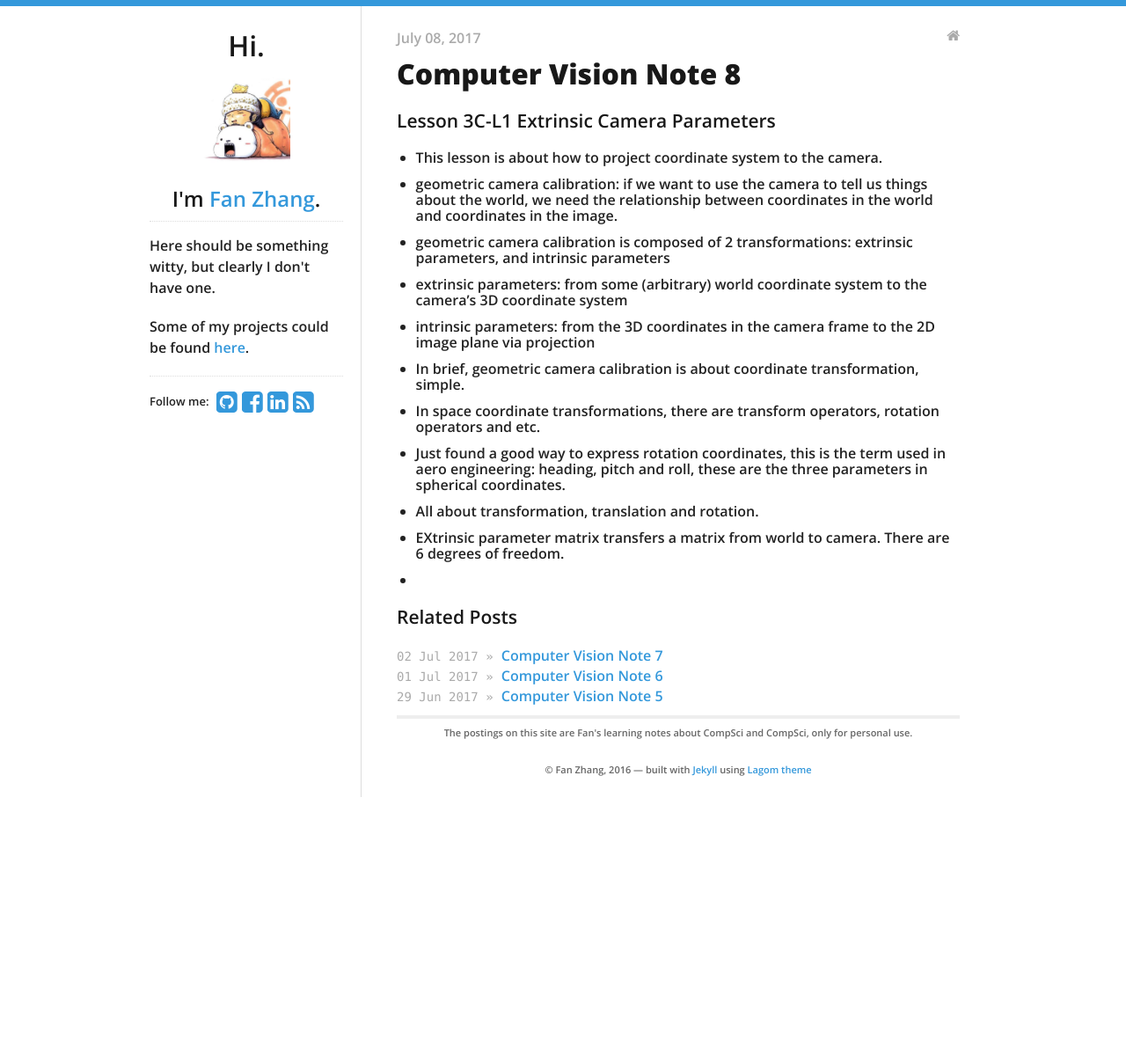
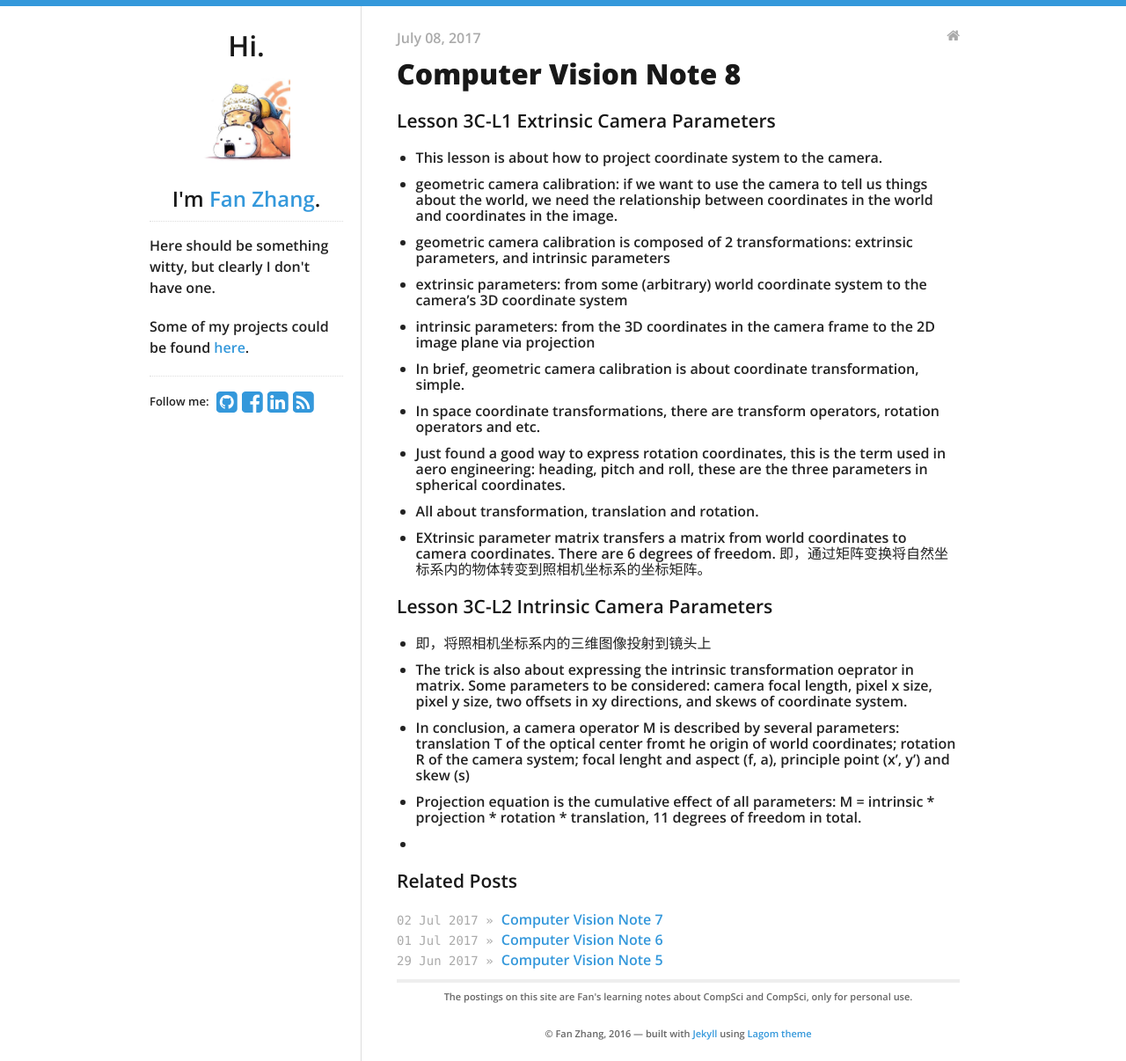
Before and after one commit to KimLakWon/fanfanman.github.io, a Jekyll site: the page built from _posts/2017-07-07-Computer-Vision-Note-8.md, in a window 1280 px wide. Shown: the whole page at 88% size. Built offline with Jekyll 4.4.1, drawn with Linux system fonts in a browser that asks for light colours; nearby versions of some CDN libraries; before the commit the page ends 907 px from its top, so only the background shows below that.

Commit message:
daily update July 8th 2017

```diff
--- a/_posts/2017-07-07-Computer-Vision-Note-8.md
+++ b/_posts/2017-07-07-Computer-Vision-Note-8.md
@@ -17,5 +17,11 @@ tags:
 - In space coordinate transformations, there are transform operators, rotation operators and etc.
 - Just found a good way to express rotation coordinates, this is the term used in aero engineering: heading, pitch and roll, these are the three parameters in spherical coordinates.
 - All about transformation, translation and rotation.
-- EXtrinsic parameter matrix transfers a matrix from world to camera. There are 6 degrees of freedom.
+- EXtrinsic parameter matrix transfers a matrix from world coordinates to camera coordinates. There are 6 degrees of freedom. 即，通过矩阵变换将自然坐标系内的物体转变到照相机坐标系的坐标矩阵。
+
+### Lesson 3C-L2 Intrinsic Camera Parameters
+- 即，将照相机坐标系内的三维图像投射到镜头上
+- The trick is also about expressing the intrinsic transformation oeprator in matrix. Some parameters to be considered: camera focal length, pixel x size, pixel y size, two offsets in xy directions, and skews of coordinate system.
+- In conclusion, a camera operator M is described by several parameters: translation T of the optical center fromt he origin of world coordinates; rotation R of the camera system; focal lenght and aspect (f, a), principle point (x', y') and skew (s)
+- Projection equation is the cumulative effect of all parameters: M = intrinsic * projection * rotation * translation, 11 degrees of freedom in total.
 -
```
